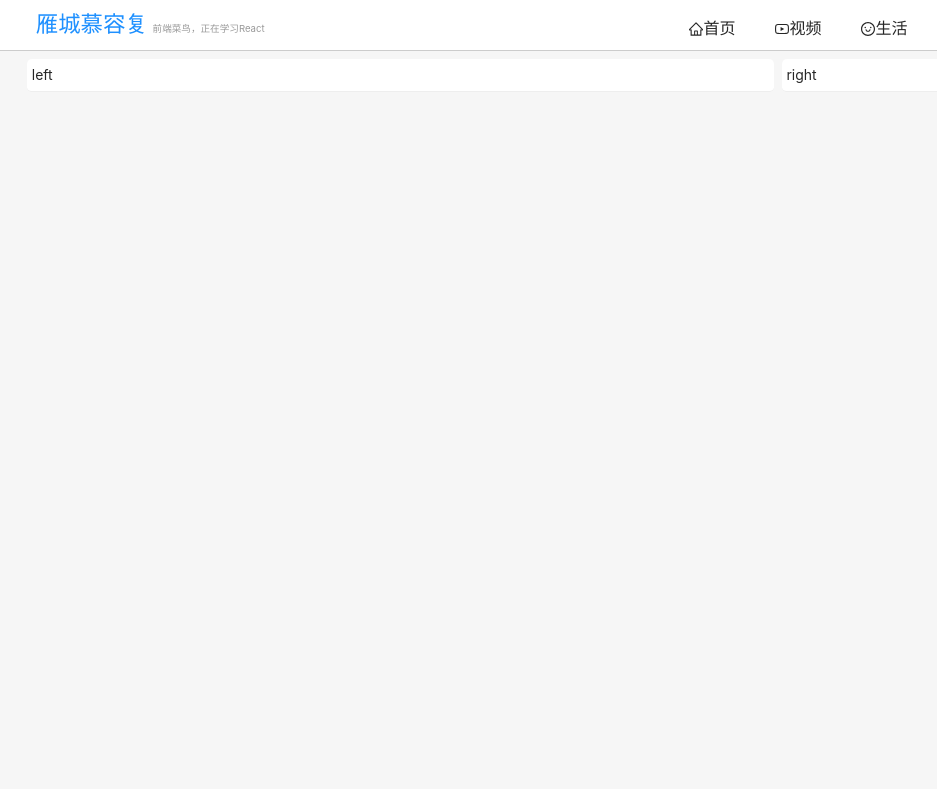
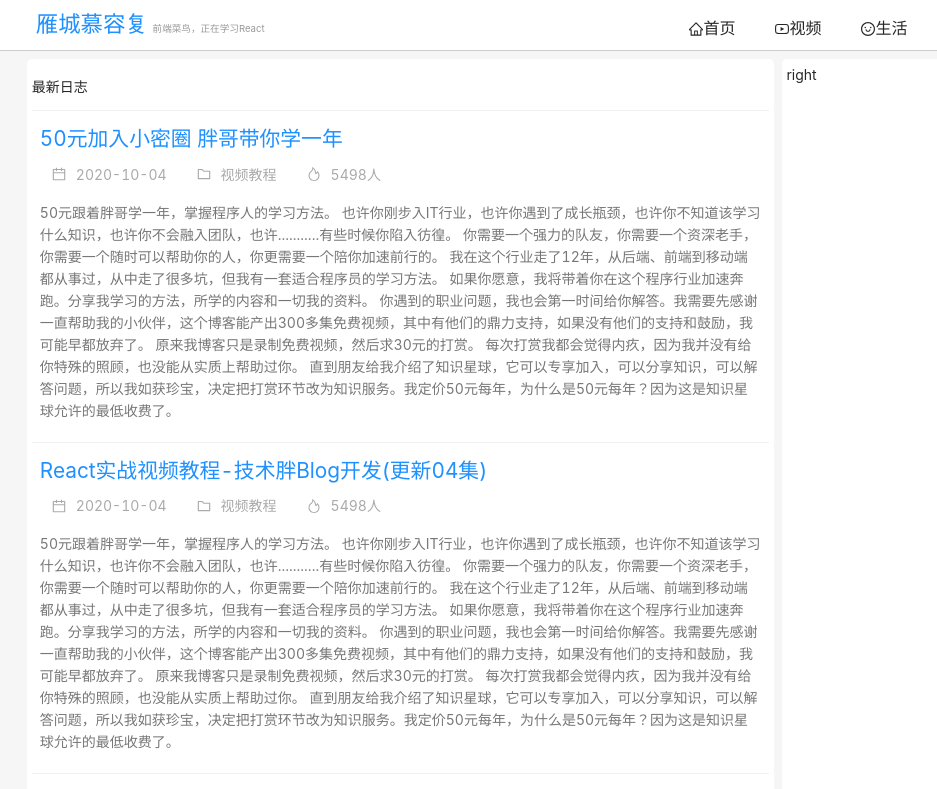
Before and after one commit to VincentChris/ReactBlog, a Next.js app: page / in a window 1280 px wide. Shown: the top 789 px of the page, without its empty margins (129-1066 px from the left). Built offline with nearby package versions, Linux system fonts and the light colour scheme.

Commit message:
新增内容左侧列表

```diff
--- a/pages/index.module.scss
+++ b/pages/index.module.scss
@@ -14,6 +14,27 @@
   padding: .3rem;
   border-radius: .3rem;
   border-bottom: 1px solid $main-content-left-border-color;
+
+  .listTitle {
+    font-size: 1.3rem;
+    color: #1e90ff;
+    padding: 0 0.5rem;
+  }
+
+  .listContent {
+    color: #777;
+    padding: .5rem;
+  }
+
+  .listIcon {
+    padding: .5rem 0;
+    color: #aaa;
+
+    span {
+      display: inline-block;
+      padding: 0 10px;
+    }
+  }
 }
 
 .right {
--- a/pages/index.tsx
+++ b/pages/index.tsx
@@ -1,10 +1,32 @@
 import Head from "next/head";
 import styles from "./index.module.scss";
-import React from "react";
+import React, { useState } from "react";
 import Header from "../components/Header";
-import { Col, Row } from "antd";
+import { Col, List, Row } from "antd";
+import { IListItem } from "@api/types";
+import { CalendarOutlined, FireOutlined, FolderOutlined } from "@ant-design/icons";
 
 const Home: React.FC<null> = () => {
+  const [myList, setMyList] = useState<IListItem[]>(
+    [
+      {
+        title: "50元加入小密圈 胖哥带你学一年",
+        context: "50元跟着胖哥学一年，掌握程序人的学习方法。 也许你刚步入IT行业，也许你遇到了成长瓶颈，也许你不知道该学习什么知识，也许你不会融入团队，也许...........有些时候你陷入彷徨。 你需要一个强力的队友，你需要一个资深老手，你需要一个随时可以帮助你的人，你更需要一个陪你加速前行的。 我在这个行业走了12年，从后端、前端到移动端都从事过，从中走了很多坑，但我有一套适合程序员的学习方法。 如果你愿意，我将带着你在这个程序行业加速奔跑。分享我学习的方法，所学的内容和一切我的资料。 你遇到的职业问题，我也会第一时间给你解答。我需要先感谢一直帮助我的小伙伴，这个博客能产出300多集免费视频，其中有他们的鼎力支持，如果没有他们的支持和鼓励，我可能早都放弃了。 原来我博客只是录制免费视频，然后求30元的打赏。 每次打赏我都会觉得内疚，因为我并没有给你特殊的照顾，也没能从实质上帮助过你。 直到朋友给我介绍了知识星球，它可以专享加入，可以分享知识，可以解答问题，所以我如获珍宝，决定把打赏环节改为知识服务。我定价50元每年，为什么是50元每年？因为这是知识星球允许的最低收费了。"
+      },
+      {
+        title: "React实战视频教程-技术胖Blog开发(更新04集)",
+        context: "50元跟着胖哥学一年，掌握程序人的学习方法。 也许你刚步入IT行业，也许你遇到了成长瓶颈，也许你不知道该学习什么知识，也许你不会融入团队，也许...........有些时候你陷入彷徨。 你需要一个强力的队友，你需要一个资深老手，你需要一个随时可以帮助你的人，你更需要一个陪你加速前行的。 我在这个行业走了12年，从后端、前端到移动端都从事过，从中走了很多坑，但我有一套适合程序员的学习方法。 如果你愿意，我将带着你在这个程序行业加速奔跑。分享我学习的方法，所学的内容和一切我的资料。 你遇到的职业问题，我也会第一时间给你解答。我需要先感谢一直帮助我的小伙伴，这个博客能产出300多集免费视频，其中有他们的鼎力支持，如果没有他们的支持和鼓励，我可能早都放弃了。 原来我博客只是录制免费视频，然后求30元的打赏。 每次打赏我都会觉得内疚，因为我并没有给你特殊的照顾，也没能从实质上帮助过你。 直到朋友给我介绍了知识星球，它可以专享加入，可以分享知识，可以解答问题，所以我如获珍宝，决定把打赏环节改为知识服务。我定价50元每年，为什么是50元每年？因为这是知识星球允许的最低收费了。"
+      },
+      {
+        title: "React服务端渲染框架Next.js入门(共12集)",
+        context: "50元跟着胖哥学一年，掌握程序人的学习方法。 也许你刚步入IT行业，也许你遇到了成长瓶颈，也许你不知道该学习什么知识，也许你不会融入团队，也许...........有些时候你陷入彷徨。 你需要一个强力的队友，你需要一个资深老手，你需要一个随时可以帮助你的人，你更需要一个陪你加速前行的。 我在这个行业走了12年，从后端、前端到移动端都从事过，从中走了很多坑，但我有一套适合程序员的学习方法。 如果你愿意，我将带着你在这个程序行业加速奔跑。分享我学习的方法，所学的内容和一切我的资料。 你遇到的职业问题，我也会第一时间给你解答。我需要先感谢一直帮助我的小伙伴，这个博客能产出300多集免费视频，其中有他们的鼎力支持，如果没有他们的支持和鼓励，我可能早都放弃了。 原来我博客只是录制免费视频，然后求30元的打赏。 每次打赏我都会觉得内疚，因为我并没有给你特殊的照顾，也没能从实质上帮助过你。 直到朋友给我介绍了知识星球，它可以专享加入，可以分享知识，可以解答问题，所以我如获珍宝，决定把打赏环节改为知识服务。我定价50元每年，为什么是50元每年？因为这是知识星球允许的最低收费了。"
+      },
+      {
+        title: "React Hooks 免费视频教程(共11集)",
+        context: "50元跟着胖哥学一年，掌握程序人的学习方法。 也许你刚步入IT行业，也许你遇到了成长瓶颈，也许你不知道该学习什么知识，也许你不会融入团队，也许...........有些时候你陷入彷徨。 你需要一个强力的队友，你需要一个资深老手，你需要一个随时可以帮助你的人，你更需要一个陪你加速前行的。 我在这个行业走了12年，从后端、前端到移动端都从事过，从中走了很多坑，但我有一套适合程序员的学习方法。 如果你愿意，我将带着你在这个程序行业加速奔跑。分享我学习的方法，所学的内容和一切我的资料。 你遇到的职业问题，我也会第一时间给你解答。我需要先感谢一直帮助我的小伙伴，这个博客能产出300多集免费视频，其中有他们的鼎力支持，如果没有他们的支持和鼓励，我可能早都放弃了。 原来我博客只是录制免费视频，然后求30元的打赏。 每次打赏我都会觉得内疚，因为我并没有给你特殊的照顾，也没能从实质上帮助过你。 直到朋友给我介绍了知识星球，它可以专享加入，可以分享知识，可以解答问题，所以我如获珍宝，决定把打赏环节改为知识服务。我定价50元每年，为什么是50元每年？因为这是知识星球允许的最低收费了。"
+      }
+    ]
+  );
   return (
     <>
       <div className={styles.container}>
@@ -15,7 +37,22 @@ const Home: React.FC<null> = () => {
         <Header />
         <Row justify="center" className={styles.main}>
           <Col className={styles.left} xs={24} sm={24} md={16} lg={18} xl={14}>
-            left
+            <List
+              header={<div>最新日志</div>}
+              itemLayout="vertical"
+              dataSource={myList}
+              renderItem={item => (
+                <List.Item>
+                  <div className={styles.listTitle}>{item.title}</div>
+                  <div className={styles.listIcon}>
+                    <span><CalendarOutlined />2020-10-04</span>
+                    <span><FolderOutlined />视频教程</span>
+                    <span><FireOutlined />5498人</span>
+                  </div>
+                  <div className={styles.listContent}>{item.context}</div>
+                </List.Item>
+              )}
+            />
           </Col>
           <Col className={styles.right} xs={0} sm={0} md={7} lg={5} xl={4}>
             right
--- /dev/null
+++ b/public/api/types/index.ts
@@ -0,0 +1 @@
+export type IListItem = { title: string, context: string }
--- a/tsconfig.json
+++ b/tsconfig.json
@@ -21,6 +21,9 @@
     "paths": {
       "@styles/*": [
         "public/styles/*"
+      ],
+      "@api/*": [
+        "public/api/*"
       ]
     }
   },
```
